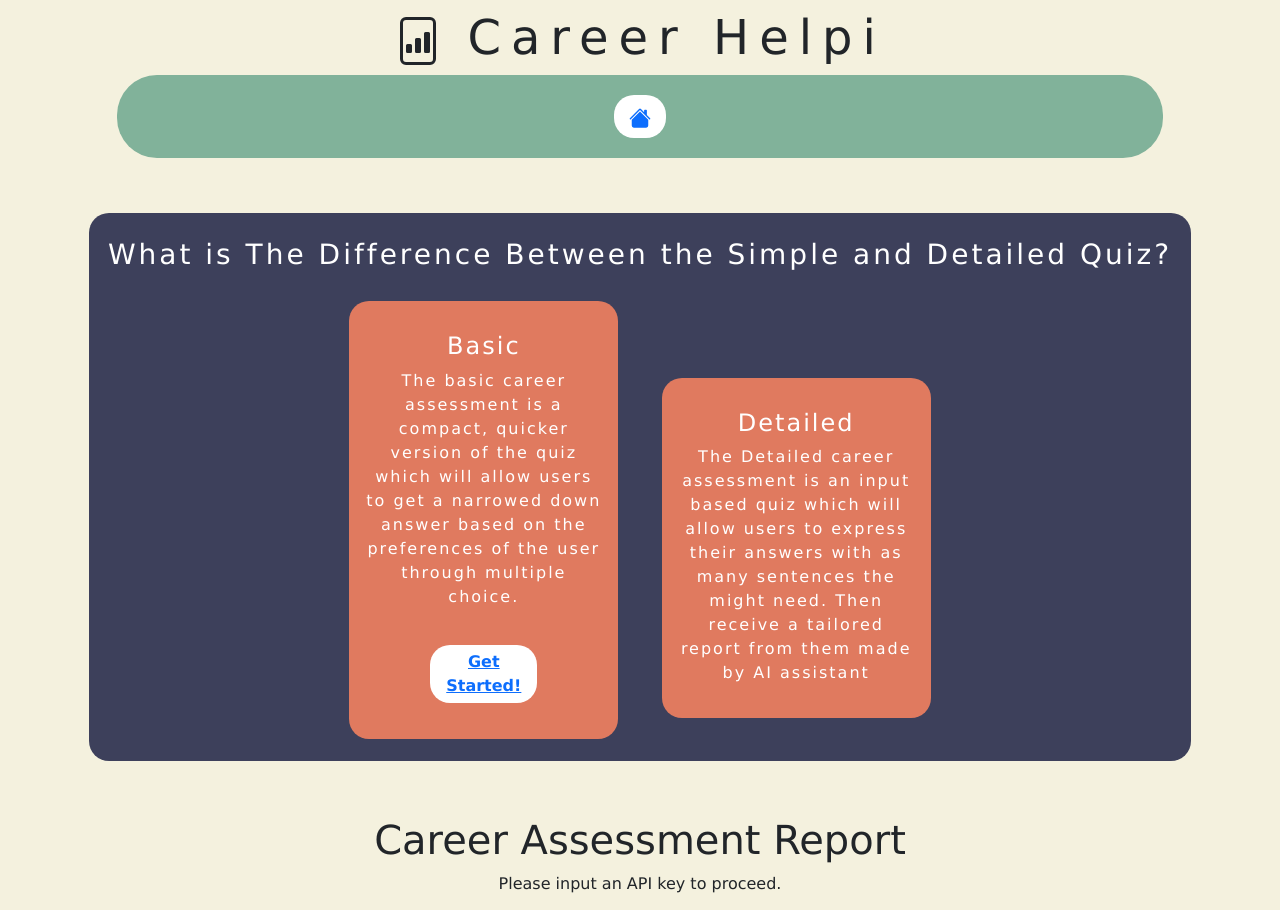
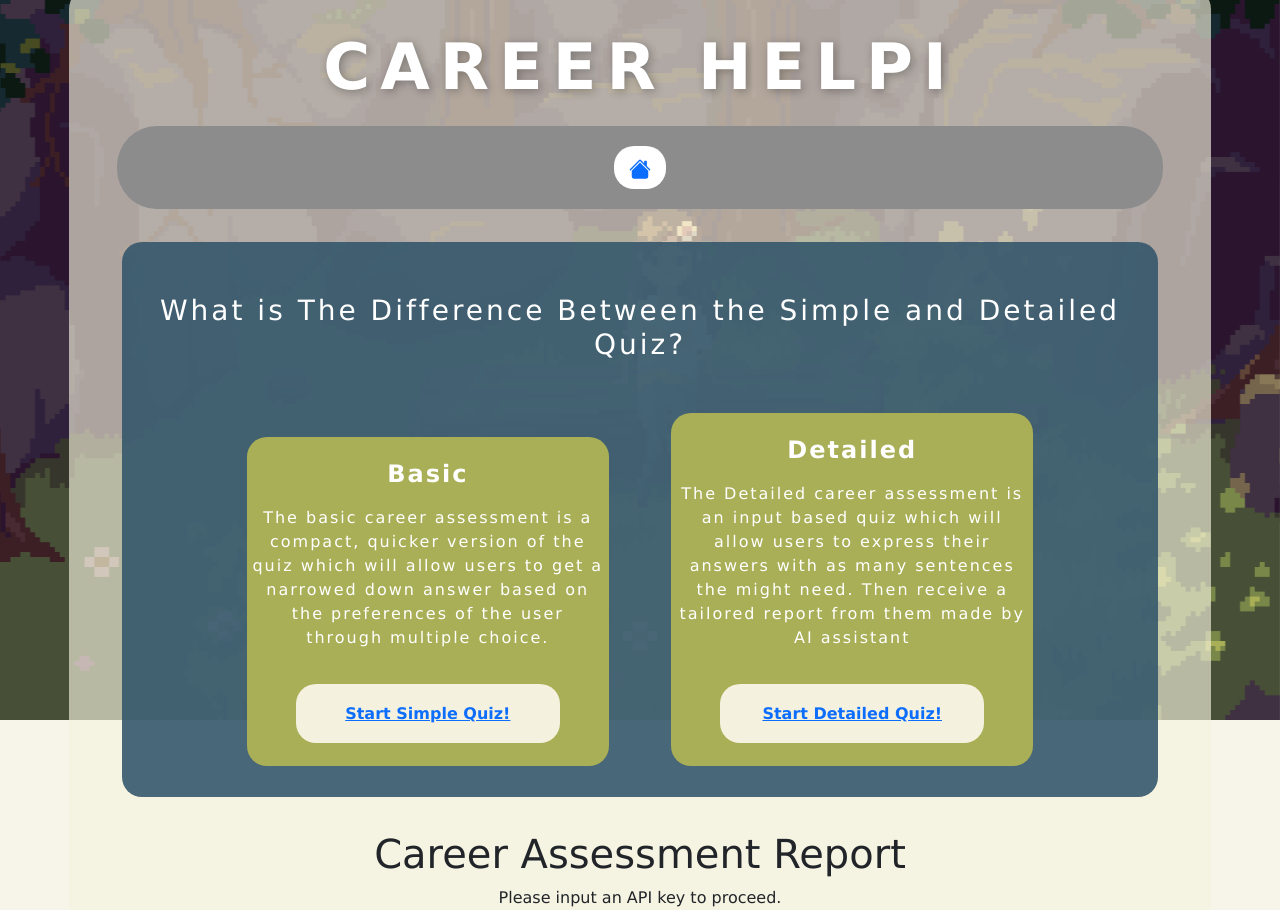
Before and after one commit to ColinB777/FinalProject, a React (Create React App) app: page /SimpleQuestions/Results in a window 1280 px wide. Shown: the part 80-990 px from the top of the page. Built offline with nearby package versions, Linux system fonts and the light colour scheme.

Commit message:
made elements transparent, aligned divs

```diff
--- a/src/App.css
+++ b/src/App.css
@@ -8,11 +8,15 @@
 
 */
 
+.apiKey{
+  display: inline-block;
+}
+
 body{
   text-align: center;
   font-family: 'Trebuchet', 'Lucida Sans Unicode', 'Lucida Grande', 'Lucida Sans', Arial, sans-serif;
   background-size:cover;
-  background:#F4F1DE;
+  background-color: rgba(244, 241, 222, 0.65);
   margin-bottom:0;
   margin-top: 2%;
   margin-left:2%;
@@ -23,19 +27,25 @@ body{
 
 .title-header{
     font-family: 'Trebuchet', 'Lucida Sans Unicode', 'Lucida Grande', 'Lucida Sans', Arial, sans-serif;
-  font-size: 3em;
-  font-weight: lighter;
+  font-size: 4em;
+  font-weight: 700;
+  text-shadow: 2px 2px 10px rgba(0, 0, 0, 0.3); /* Subtle shadow for depth */
+  text-transform: uppercase;
+  line-height: 1.2; /* Tighten the spacing for a balanced feel */
   letter-spacing: 10px;
   text-align: center;
+  color:white;
+  margin: 20px 0; /* Add some margin for spacing */
 }
 
 .Career-Btn{
   font-family: 'Trebuchet', 'Lucida Sans Unicode', 'Lucida Grande', 'Lucida Sans', Arial, sans-serif;
-  width: 45%;
   height: 50%;
-  background:white;
-  margin:20px;
-  padding:5px;
+  width:75%;
+  background:#F4F1DE;
+
+  margin:5%;
+  padding:5%;
   font-size: 100%;
   font-weight:bold;
   text-align: center;
@@ -45,8 +55,8 @@ body{
   border:none;
 }
 
-.Career-Btn:hover{
-  color:#00ff26;
+.Career-Btn:link{
+  color:#81B29A;
 }
 
 
@@ -66,26 +76,29 @@ footer{
 
 .page-bottom{
   padding:0.5%;
-  height:125px;
+  height:10%;
   font-size: 10px;
   left: 0;
   bottom: 0;
-  width: 50%;
+  width: 100%;
   background-color: white;
   text-align: left;
+  border-radius: 10px;
+  margin:0;
 }
 
 .Submit-Button{
   width:70px;
   font-size: 10px;
   text-align:center;
+  display: inline-block;
 }
 
 .menu-bar{
   align-items: center;
   margin:auto;
   width:95%;
-  background: #81B29A;
+  background: #8C8C8C;
   border-radius: 40px;
 
 }
@@ -106,30 +119,34 @@ footer{
 }
 
 .description_flexbox{
-  height:auto;
-  background-color: #3D405B;
+  flex-grow:1;
+  height:100%;
+  background-color: rgba(53, 88, 108, 0.9);
   color:white;
   flex-direction: row;
   border-radius: 20px;
-  margin:auto;
-  align-items: center;
+  margin:3%;
+  align-items: stretch;
+}
+
+.description-title{
   margin-top:5%;
-  margin-bottom:5%;
+  font-weight: bold;
+  margin-bottom:0.75em;
 }
 
 .inner_description_flexbox{
-
-  background-color: #E07A5F;
-  width:25%;
-  margin:2%;
+  margin:3%;
+  background-color: #A9AF57;
+  width:35%;
+  height: 100%;
   display:inline-block;
-  flex-direction: row;
   font-family: 'Trebuchet', 'Lucida Sans Unicode', 'Lucida Grande', 'Lucida Sans', Arial, sans-serif;
   font-weight: lighter;
   letter-spacing: 2px;
-  padding:1.5%;
+  padding:0.5%;
   border-radius: 20px;
-
+  box-sizing: border-box;
 
 }
 
@@ -141,3 +158,12 @@ footer{
   align-items: left;
   font: size 100px;;
 }
+
+
+.differenceTitle{
+  margin-bottom:10%;
+  font-weight: lighter;
+  letter-spacing: 3px;
+  padding-top: 5%;
+  margin-bottom:2%;
+}
--- a/src/App.tsx
+++ b/src/App.tsx
@@ -14,11 +14,12 @@ import { Question6 } from './SimpleQuestions/6';
 import { Question7 } from './SimpleQuestions/7';
 import { Results } from './SimpleQuestions/Results';
 
-import { BsDisplay, BsFillHouseFill } from "react-icons/bs";
-import { BsFileBarGraph } from "react-icons/bs";
+import { BsFillHouseFill } from "react-icons/bs";
+
 
 import TypewriterComponent from './Typewriter';
-import Tree from './components/tree';import { isVisible } from '@testing-library/user-event/dist/utils';
+import Tree from './components/tree';
+import { isVisible } from '@testing-library/user-event/dist/utils';
 
 
 
@@ -70,25 +71,34 @@ export function App() {
   return (
     <div>
     <body>
+
     <Router>
 
       <header>
-        <h1 className = "title-header"><BsFileBarGraph /> Career Helpi </h1>
+        <h1 className = "title-header"> Career Helpi </h1>
       </header>
+
+
       <div style={{alignItems:'center'}}>
       <div className = 'menu-bar'>
 
-      <Button className = "Career-Btn" id="HIDE_BASIC" hidden={buttonState} onClick={hideButtons}>
+      <Tree />
+
+        {/*Leave the buttons commented out, I doubt we will use them again but just leave them for now */}
+
+      {/*<Button className = "Career-Btn" id="HIDE_BASIC" hidden={buttonState} onClick={hideButtons}>
       <Link to="/basic_quiz" onClick={handleQuizLinkclick}>Basic Career Assessment</Link>
-      </Button>
+  </Button>*/}
 
       <Button className = "home-btn" id="HOME" onClick={hideButtons}>
         <Link to="/" onClick={handleHomeLinkclick}><BsFillHouseFill /></Link>
       </Button>
 
-      <Button className = "Career-Btn" hidden={buttonState} onClick={hideButtons}>
+      {/*<Button className = "Career-Btn" hidden={buttonState} onClick={hideButtons}>
       <Link to="/detailed_quiz" onClick={handleQuizLinkclick}>Detailed Career Assessment</Link>
-      </Button>
+</Button>*/}
+
+
 
       </div>
 
@@ -102,32 +112,34 @@ export function App() {
       {/*<TypewriterComponent />*/}
 
       </div>
-      <Container className = "description_flexbox" >
-        <h3 style = {{paddingTop:25,fontWeight:'lighter',letterSpacing:3}}>What is The Difference Between the Simple and Detailed Quiz?</h3>
 
 
+      <div className = "description_flexbox" >
+        <h3 className = "differenceTitle">What is The Difference Between the Simple and Detailed Quiz?</h3>
+
         <div className = "inner_description_flexbox">
-        <h4 style = {{fontWeight:'bolder', paddingTop:15}}>Basic</h4>
+        <h4 className = "description-title">Basic</h4>
         <p>The basic career assessment is a compact, quicker version of the quiz
           which will allow users to get a narrowed down answer based on the preferences
           of the user through multiple choice.</p>
-
-
-
         <Button className = "Career-Btn" onClick = {hideButtons}>
-          <Link to="/basic_quiz">Get Started!</Link>
+          <Link to="/basic_quiz" onClick={handleQuizLinkclick}>Start Simple Quiz!</Link>
         </Button>
-
         </div>
 
 
         <div className = "inner_description_flexbox">
-        <h4 style = {{fontWeight:'bolder', paddingTop:15}}>Detailed</h4>
+        <h4 className = "description-title">Detailed</h4>
         <p>The Detailed career assessment is an input based  quiz
           which will allow users to express their answers with as many sentences
           the might need. Then receive a tailored report from them made by AI assistant</p>
+
+          <Button className = "Career-Btn" onClick={hideButtons}>
+            <Link to="/detailed_quiz" onClick={handleQuizLinkclick}>Start Detailed Quiz!</Link>
+          </Button>
+
         </div>
-      </Container>
+      </div>
       </div>: null}
 
 
@@ -146,13 +158,13 @@ export function App() {
           </Routes>
       </Router>
 
-    <div className = "page-bottom" style={{height: 50}}>
+    <div className = "page-bottom">
     {/*<footer>Colin Barry,Matias Sayanes,Samuel Zheng,Derek Johnson</footer>*/}
 
-    <Form>
-        <Form.Label style = {{fontSize:10}}>API Key:</Form.Label>
+    <Form className = "apiKey">
+        <Form.Label style = {{fontSize:10}}>API Key:
         <Form.Control style = {{width:300, fontSize:10}}type="password" placeholder="Insert API Key Here" onChange={changeKey}></Form.Control>
-        <br></br>
+        </Form.Label>
         <Button className="Submit-Button" onClick={handleSubmit}>Submit</Button>
       </Form>
       </div>
--- a/src/SimpleQuestions/simple.css
+++ b/src/SimpleQuestions/simple.css
@@ -16,7 +16,9 @@
 }
 
 
-
+header{
+    display:flexbox;
+}
 
 
 .simple_question{
@@ -34,7 +36,7 @@
 .next-btn{
     padding:0.5%;
     margin-top:2%;
-    width:4%;
+    width:6%;
 }
 
 .submit-btn{
```
